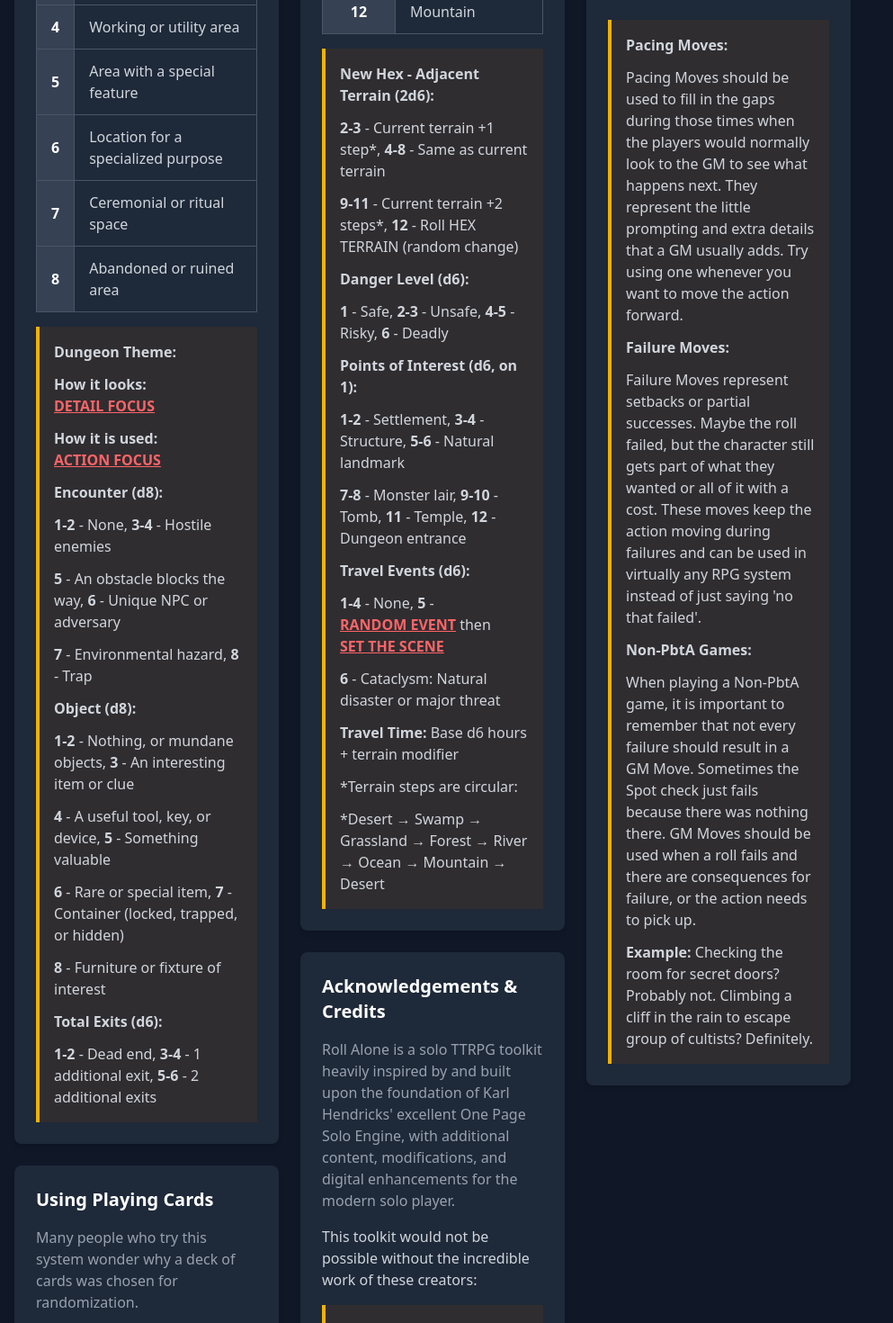
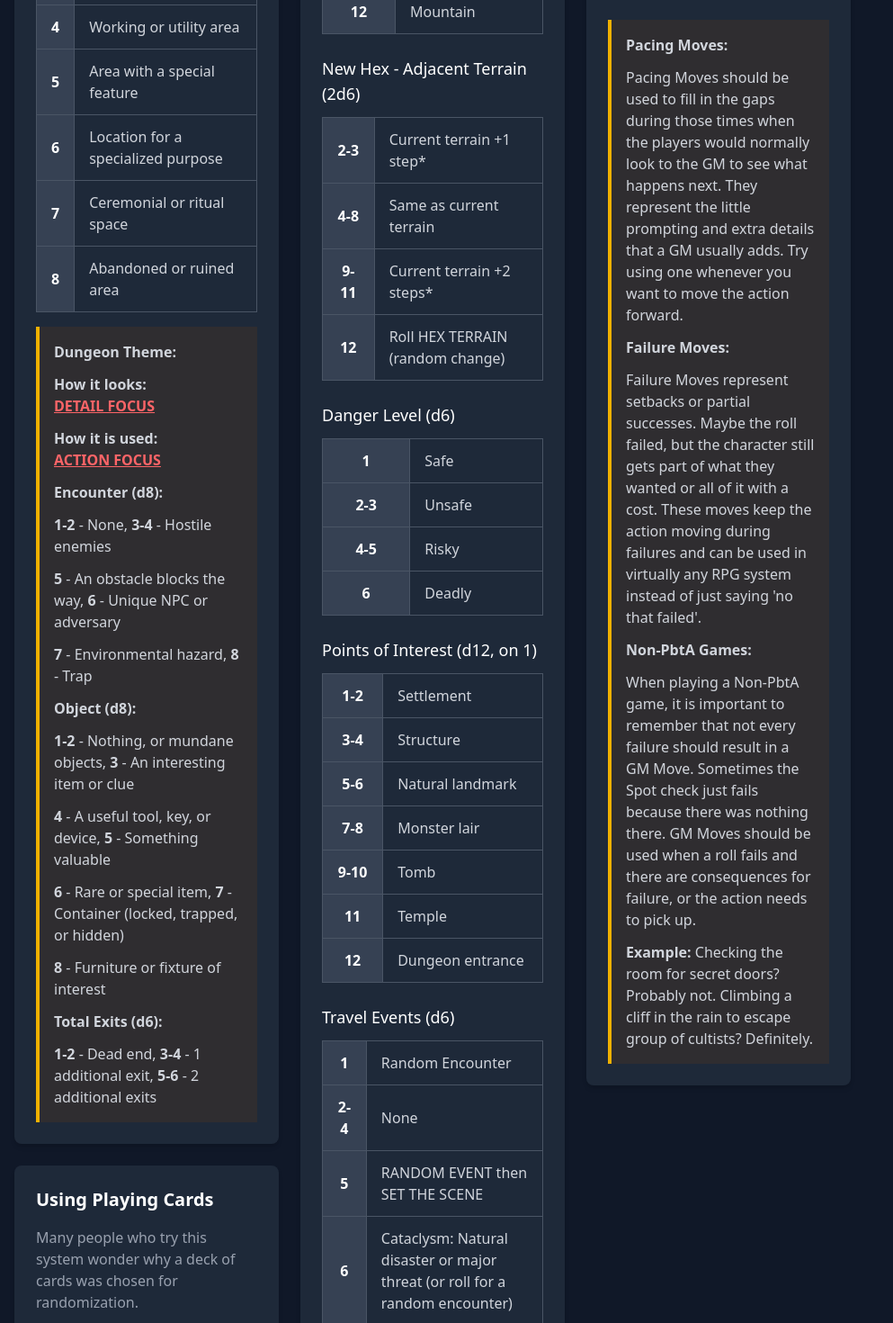
Before and after one commit to gvorbeck/rollalone, a React (Vite) app: page / in a window 1280 px wide. Shown: the part 4640-6110 px from the top of the page at 90% size, without its empty margins (0-993 px from the left). Built offline with nearby package versions, Linux system fonts and the light colour scheme.

Commit message:
feat: restructure hexCrawler content to improve organization and readability

```diff
--- a/src/data/cards/hexCrawler.ts
+++ b/src/data/cards/hexCrawler.ts
@@ -5,7 +5,8 @@ const hexCrawler: CardProps = {
   contentType: "table",
   preContent:
     "Use this to generate overland exploration. Start by rolling HEX TERRAIN for your first hex. When entering adjacent hexes, use NEW HEX to determine terrain based on your current location.",
-  content: {
+  content: [
+    {
       title: "Hex Terrain - Starting/Random (2d6)",
       rows: [
         ["2", "Desert/Arctic"],
@@ -17,22 +18,47 @@ const hexCrawler: CardProps = {
         ["12", "Mountain"],
       ],
     },
+    {
+      title: "New Hex - Adjacent Terrain (2d6)",
+      rows: [
+        ["2-3", "Current terrain +1 step*"],
+        ["4-8", "Same as current terrain"],
+        ["9-11", "Current terrain +2 steps*"],
+        ["12", "Roll HEX TERRAIN (random change)"],
+      ],
+    },
+    {
+      title: "Danger Level (d6)",
+      rows: [
+        ["1", "Safe"],
+        ["2-3", "Unsafe"],
+        ["4-5", "Risky"],
+        ["6", "Deadly"],
+      ],
+    },
+    {
+      title: "Points of Interest (d12, on 1)",
+      rows: [
+        ["1-2", "Settlement"],
+        ["3-4", "Structure"],
+        ["5-6", "Natural landmark"],
+        ["7-8", "Monster lair"],
+        ["9-10", "Tomb"],
+        ["11", "Temple"],
+        ["12", "Dungeon entrance"],
+      ],
+    },
+    {
+      title: "Travel Events (d6)",
+      rows: [
+        ["1", "Random Encounter"],
+        ["2-4", "None"],
+        ["5", "RANDOM EVENT then SET THE SCENE"],
+        ["6", "Cataclysm: Natural disaster or major threat (or roll for a random encounter)"],
+      ],
+    },
+  ],
   postContent: [
-    "**New Hex - Adjacent Terrain (2d6):**",
-    "**2-3** - Current terrain +1 step*, **4-8** - Same as current terrain",
-    "**9-11** - Current terrain +2 steps*, **12** - Roll HEX TERRAIN (random change)",
-    "",
-    "**Danger Level (d6):**",
-    "**1** - Safe, **2-3** - Unsafe, **4-5** - Risky, **6** - Deadly",
-    "",
-    "**Points of Interest (d6, on 1):**",
-    "**1-2** - Settlement, **3-4** - Structure, **5-6** - Natural landmark",
-    "**7-8** - Monster lair, **9-10** - Tomb, **11** - Temple, **12** - Dungeon entrance",
-    "",
-    "**Travel Events (d6):**",
-    "**1-4** - None, **5** - RANDOM EVENT then SET THE SCENE",
-    "**6** - Cataclysm: Natural disaster or major threat",
-    "",
     "**Travel Time:** Base d6 hours + terrain modifier",
     "*Terrain steps are circular:",
     "*Desert → Swamp → Grassland → Forest → River → Ocean → Mountain → Desert",
```
Lines whose indentation alone changed are shown as unchanged.
